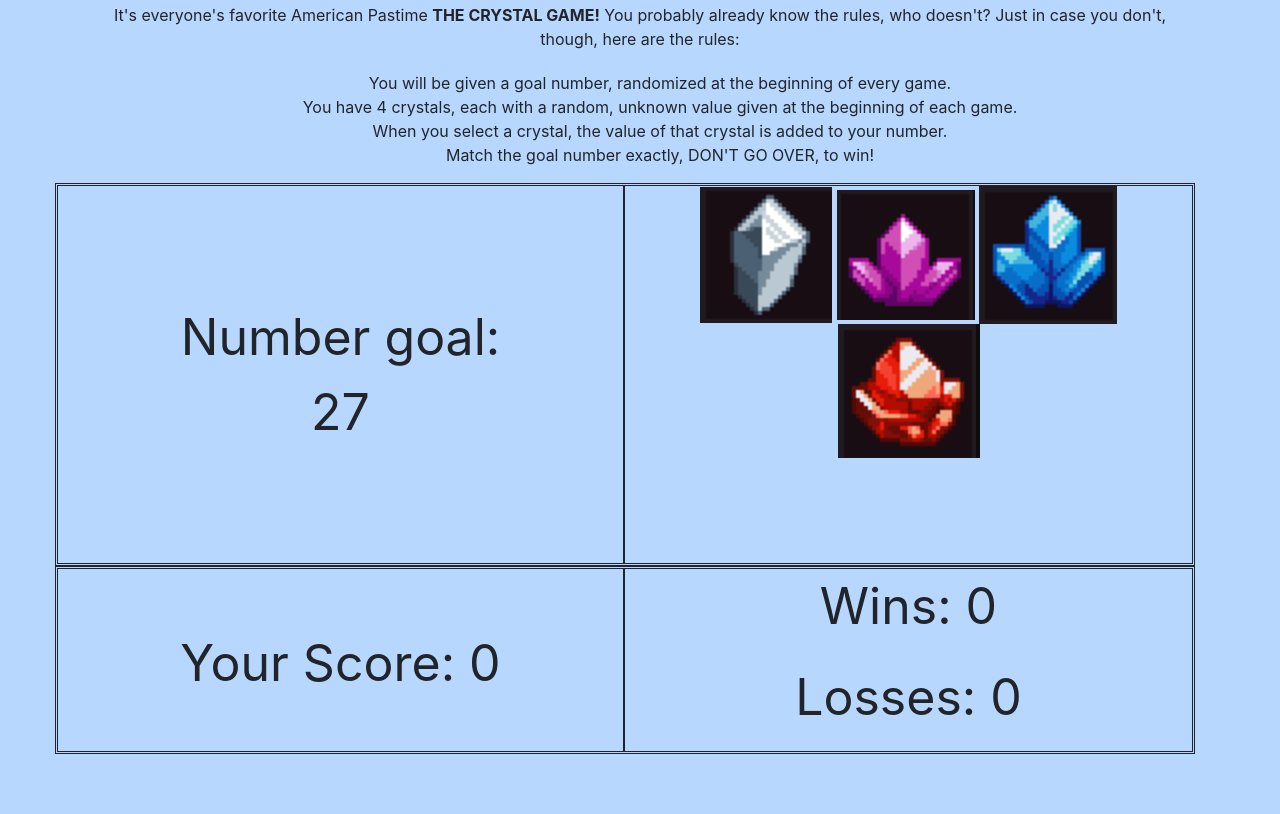
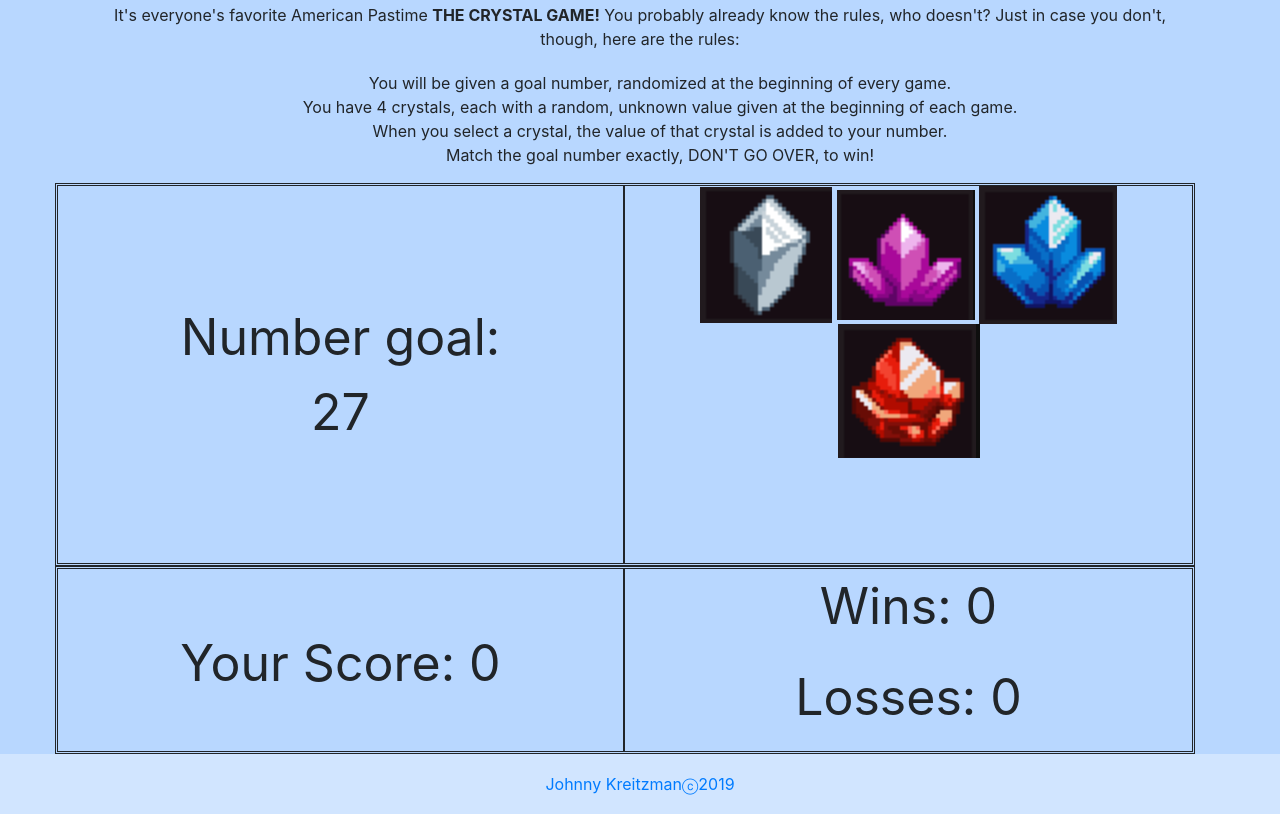
Before and after one commit to JohnnyWK/unit-4-game, a plain HTML site: page index.html in a window 1280 px wide. Shown: the part 557-1371 px from the top of the page. Before the commit the page ends 1311 px from the top, so only its background shows below. Drawn offline with nearby package versions, Linux system fonts and the light colour scheme.

Commit message:
added footer and text to readme

```diff
--- a/assets/css/style.css
+++ b/assets/css/style.css
@@ -52,3 +52,14 @@ ul {
     padding-top: 5%;
     border-right: 2px solid;
 }
+
+footer {
+    text-align: center;
+    bottom: 0;
+    width: 100%;
+    height: 60px;
+    line-height: 60px;
+    background-color: #D1E5FF;
+    /* padding: 5%;
+    text-align: center; */
+}
--- a/assets/js/game.js
+++ b/assets/js/game.js
@@ -10,10 +10,6 @@ $(document).ready(function () {
     var minAnswer = [19]
     var maxAnswer = [120]
 
-    function play() {
-        var audio = document.getElementById("audio");
-        audio.play();
-    }
 
     function randomNumber(max, min) {
         return Math.floor(Math.random() * (max - min + 1) + min);
@@ -45,21 +41,19 @@ $(document).ready(function () {
         $("#currentScore").text(userNum);
         if (userNum === answer) {
             // console.log("You win");
-            reset();
             wins++;
             $("#wins").text(wins);
             $("#alerth3").text("YOU WIN")
-
+            reset();
 
         }
         else if (userNum > answer) {
             // console.log("YOU LOSE!");
-            reset();
+            // reset();
             losses++;
             // console.log(losses);
             $("#losses").text(losses);
             $("#alerth3").text("YOU LOSE")
         }
     })
-
 })
--- a/index.html
+++ b/index.html
@@ -41,8 +41,7 @@
             <div class="col-md-12" id="instructions">
                 <!-- INSTRUCTIONS PLACEHOLDER -->
                 It's everyone's favorite American Pastime <b>THE CRYSTAL GAME!</b>
-                You probably already know the rules, who doesn't?  Just in case you don't, though, here are the rules:
-                    <br>
+                You probably already know the rules, who doesn't? Just in case you don't, though, here are the rules:
                 <ul>
                     <li>
                         You will be given a goal number, randomized at the beginning of every game.
@@ -80,10 +79,15 @@
                 </div>
             </div>
         </div>
+    </div>
 
 
-
-        <script src="assets/js/game.js"></script>
+    <footer id="sticky-footer">
+        <div class="container text-center">
+            <span class="text-muted"><a href="https://johnnywk.github.io/Bootstrap-Portfolio/"">Johnny Kreitzmanⓒ2019</a></span>
+        </div>
+    </footer>
+    <script src=" assets/js/game.js"> </script>
 </body>
 
 </html>
```
Also changed, not shown: 1 other file. Lines whose indentation alone changed are shown as unchanged.
